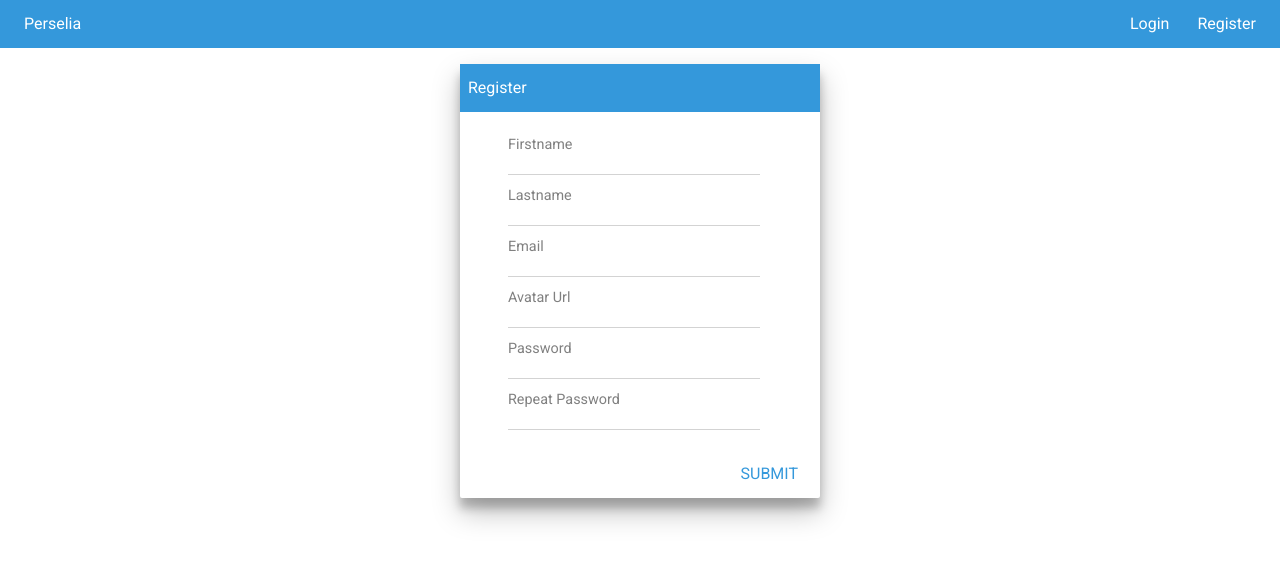
After one commit to sebbekarlsson/Perselia, a Flask app: page /register in a window 1280 px wide. The commit adds this page. Shown: the top 563 px of the page. Run offline with Flask 2, Linux system fonts and the light colour scheme; some libraries are stand-ins or nearby versions.

Commit message:
Added register page

```diff
--- a/perselia/flaskr/__main__.py
+++ b/perselia/flaskr/__main__.py
@@ -12,6 +12,9 @@ app.register_blueprint(functions)
 from views.index import index
 app.register_blueprint(index)
 
+''' register blueprint '''
+from views.register import register
+app.register_blueprint(register)
 
 ''' login blueprint '''
 from views.login import login
--- a/perselia/flaskr/static/style/style.css
+++ b/perselia/flaskr/static/style/style.css
@@ -83,7 +83,8 @@
 
 .card-size {
   width: 360px;
-  height: 360px; }
+  min-height: 360px;
+  padding-bottom: 48px; }
 
 .card-label {
   width: 100%;
--- a/perselia/flaskr/static/style/style.scss
+++ b/perselia/flaskr/static/style/style.scss
@@ -116,7 +116,8 @@ $bar_height: 48px;
 
 .card-size{
     width:360px;
-    height:360px;
+    min-height:360px;
+    padding-bottom:48px;
 }
 
 .card-label{
--- a/perselia/flaskr/templates/__formhelpers.html
+++ b/perselia/flaskr/templates/__formhelpers.html
@@ -4,7 +4,7 @@
   {% if field.errors %}
     <ul class=errors>
     {% for error in field.errors %}
-      <li>{{ error }}</li>
+      <li><p>{{ error }}</p></li>
     {% endfor %}
     </ul>
   {% endif %}
--- a/perselia/flaskr/templates/layout.html
+++ b/perselia/flaskr/templates/layout.html
@@ -13,6 +13,7 @@
             </ul>
             <ul class='right'>
                 <li><a class='btn' href='/login'>Login</a></li>
+                <li><a class='btn' href='/register'>Register</a></li>
             </ul>
         </nav>
         {% block body %}{% endblock %}
--- /dev/null
+++ b/perselia/flaskr/templates/register.html
@@ -0,0 +1,43 @@
+{% extends 'layout.html' %}
+{% from "__formhelpers.html" import render_field %}
+{% block title %} Register {% endblock %}
+{% block body %}
+    <div class='content content-centered'>
+        <div class="card card-4 card-size">
+            <nav class='card-label card-label-blue'>
+                <p>
+                   Register
+                </p>
+            </nav>
+            <div class='card-content text-padding-full'>
+                <form method='post' class='form'>
+                    <ul>
+                        <li>
+                            {{ render_field(form.firstname) }}
+                        </li>
+                        <li>
+                            {{ render_field(form.lastname) }}
+                        </li>
+                        <li>
+                            {{ render_field(form.email) }}
+                        </li>
+                        <li>
+                            {{ render_field(form.avatar_url) }}
+                        </li>
+                        <li>
+                            {{ render_field(form.password) }}
+                        </li>
+                        <li>
+                            {{ render_field(form.password_confirm) }}
+                        </li>
+                    </ul>
+                    <nav class='options'>
+                        <ul class='right'>
+                            <li><input type='submit' class='btn btn-blue' name='submit' value='SUBMIT'></li>
+                        </ul>
+                    </nav>
+                </form>
+            </div>
+        </div>
+    </div>
+{% endblock %}
--- /dev/null
+++ b/perselia/flaskr/views/register.py
@@ -0,0 +1,30 @@
+from flask import Blueprint, render_template, abort, request, Response, session
+from jinja2 import TemplateNotFound
+
+from flask.ext.wtf import Form
+from wtforms import BooleanField, TextField, PasswordField, validators
+
+
+register = Blueprint('register', __name__, template_folder='templates')
+
+class RegisterForm(Form):
+    firstname = TextField('Firstname', [validators.Length(min=4, max=25)])
+    lastname = TextField('Lastname', [validators.Length(min=4, max=25)])
+    email = TextField('Email', [validators.Length(min=6, max=35)])
+    avatar_url = TextField('Avatar Url')
+    password = PasswordField('Password', [
+        validators.Required(),
+        validators.EqualTo('password_confirm', message='Passwords must match')
+    ])
+    password_confirm = PasswordField('Repeat Password')
+
+@register.route('/register', methods=['GET', 'POST'])
+def _register():
+
+    form = RegisterForm(request.form, csrf_enabled=False)
+
+    if form.validate_on_submit():
+        return render_template('sorry.html')
+
+
+    return render_template('register.html', form=form)
```
Also changed, not shown: 1 other file.
